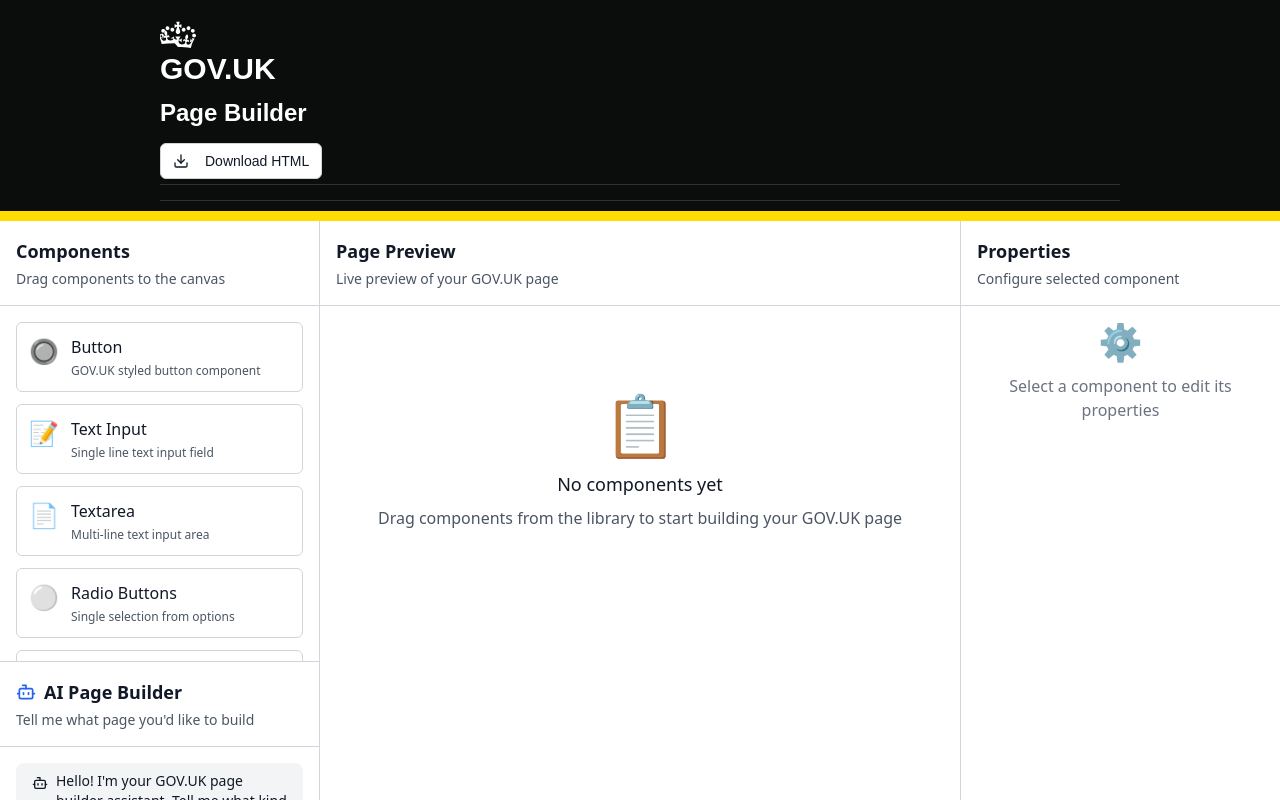
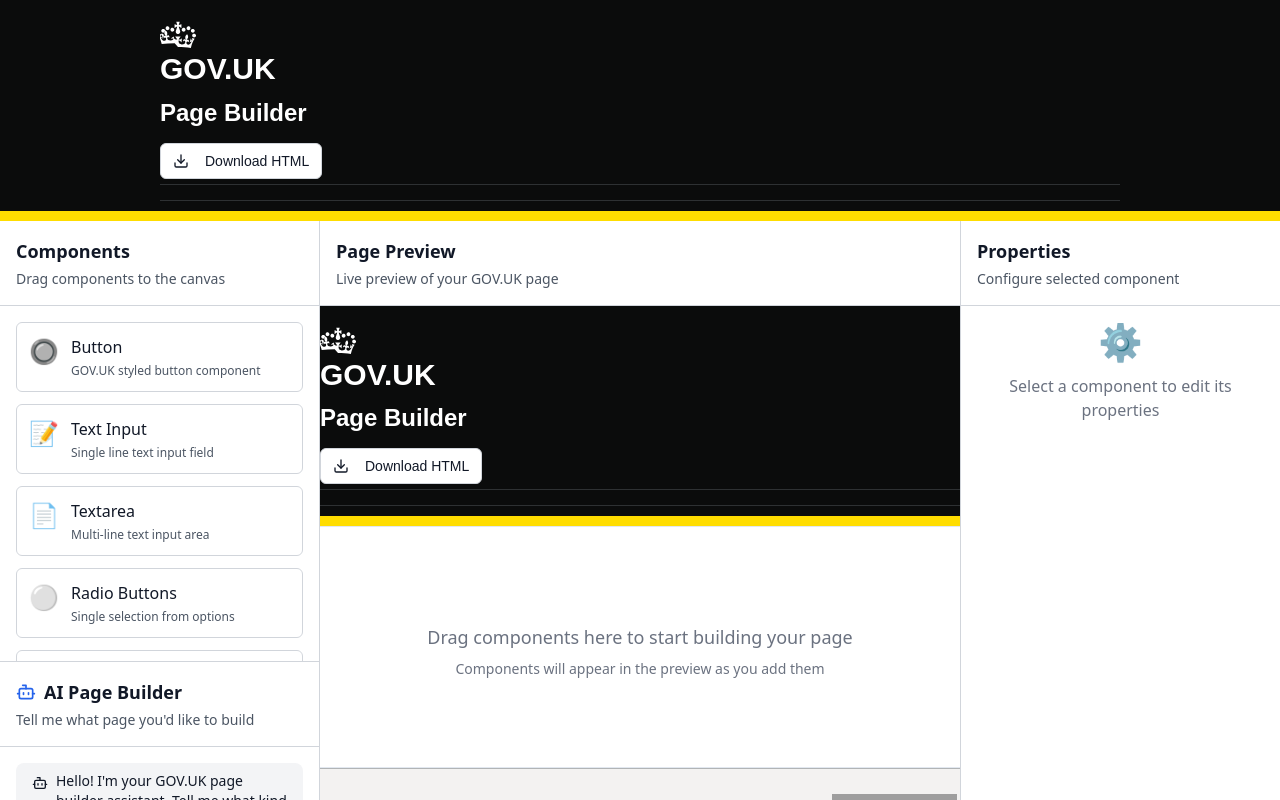
Before and after one commit to nirmalkumard/govuk-page-builder-craft, a React (Vite) app: page / in a window 1280 px wide. Shown: the top 800 px of the page. Built offline with nearby package versions, Linux system fonts and the light colour scheme; grey boxes are pictures that could not be loaded.

Commit message:
Fix: Include header and footer in preview
Ensured the GOV.UK header and footer are displayed in the page preview window and that the footer is positioned at the bottom of the page. Updated the layout in `PageBuilderWithChat` to include the header and footer.

```diff
--- a/src/components/Canvas.tsx
+++ b/src/components/Canvas.tsx
@@ -1,59 +1,81 @@
+
 import React from 'react';
 import { useDrop } from 'react-dnd';
 import { usePageStore } from '../store/pageStore';
 import CanvasComponent from './CanvasComponent';
+import GovUKHeader from './GovUKHeader';
+import GovUKFooter from './GovUKFooter';
 
 const Canvas = () => {
   const { components, addComponent } = usePageStore();
 
   const [{ isOver }, drop] = useDrop({
     accept: 'component',
-    drop: (item: { type: 'button' | 'input' | 'textarea' | 'radios' | 'checkboxes' }) => {
-      const defaultProps = {
-        button: { text: 'Button' },
-        input: { label: 'Label', name: 'input-field' },
-        textarea: { label: 'Label', name: 'textarea-field' },
-        radios: { label: 'Select an option', name: 'radio-group', options: ['Option 1', 'Option 2'] },
-        checkboxes: { label: 'Select options', name: 'checkbox-group', options: ['Option 1', 'Option 2'] },
+    drop: (item: { type: string }) => {
+      const newComponent = {
+        id: Date.now().toString(),
+        type: item.type,
+        props: getDefaultProps(item.type),
       };
-
-      addComponent({
-        type: item.type,
-        props: defaultProps[item.type] || {},
-      });
+      addComponent(newComponent);
     },
     collect: (monitor) => ({
-      isOver: monitor.isOver(),
+      isOver: !!monitor.isOver(),
     }),
   });
 
+  const getDefaultProps = (type: string) => {
+    switch (type) {
+      case 'button':
+        return { text: 'Button', variant: 'primary' };
+      case 'input':
+        return { label: 'Input Label', placeholder: 'Enter text', required: false };
+      case 'textarea':
+        return { label: 'Textarea Label', placeholder: 'Enter text', required: false };
+      case 'radios':
+        return { label: 'Select an option', options: ['Option 1', 'Option 2'], required: false };
+      case 'checkboxes':
+        return { label: 'Select options', options: ['Option 1', 'Option 2'], required: false };
+      default:
+        return {};
+    }
+  };
+
   return (
+    <div className="flex-1 flex flex-col h-full">
+      {/* Preview Header */}
+      <div className="bg-white border-b">
+        <GovUKHeader />
+      </div>
+
+      {/* Canvas Content Area */}
       <div
         ref={drop}
-      className={`flex-1 p-6 overflow-y-auto ${
-        isOver ? 'bg-blue-50 border-2 border-dashed border-blue-300' : 'bg-white'
+        className={`flex-1 overflow-auto bg-white p-8 ${
+          isOver ? 'bg-blue-50 border-2 border-blue-300 border-dashed' : ''
         }`}
       >
-      <div className="max-w-2xl mx-auto">
+        <div className="govuk-width-container">
+          <main className="govuk-main-wrapper" id="main-content" role="main">
             {components.length === 0 ? (
-          <div className="text-center py-16">
-            <div className="text-6xl mb-4">📋</div>
-            <h3 className="text-lg font-medium text-gray-900 mb-2">No components yet</h3>
-            <p className="text-gray-600">
-              Drag components from the library to start building your GOV.UK page
-            </p>
+              <div className="text-center py-16 text-gray-500">
+                <p className="text-lg mb-2">Drag components here to start building your page</p>
+                <p className="text-sm">Components will appear in the preview as you add them</p>
               </div>
             ) : (
               <div className="space-y-6">
-            {components.map((component, index) => (
-              <CanvasComponent
-                key={component.id}
-                component={component}
-                index={index}
-              />
+                {components.map((component) => (
+                  <CanvasComponent key={component.id} component={component} />
                 ))}
               </div>
             )}
+          </main>
+        </div>
+      </div>
+
+      {/* Preview Footer */}
+      <div className="bg-white border-t">
+        <GovUKFooter />
       </div>
     </div>
   );
```
Lines whose indentation alone changed are shown as unchanged.
